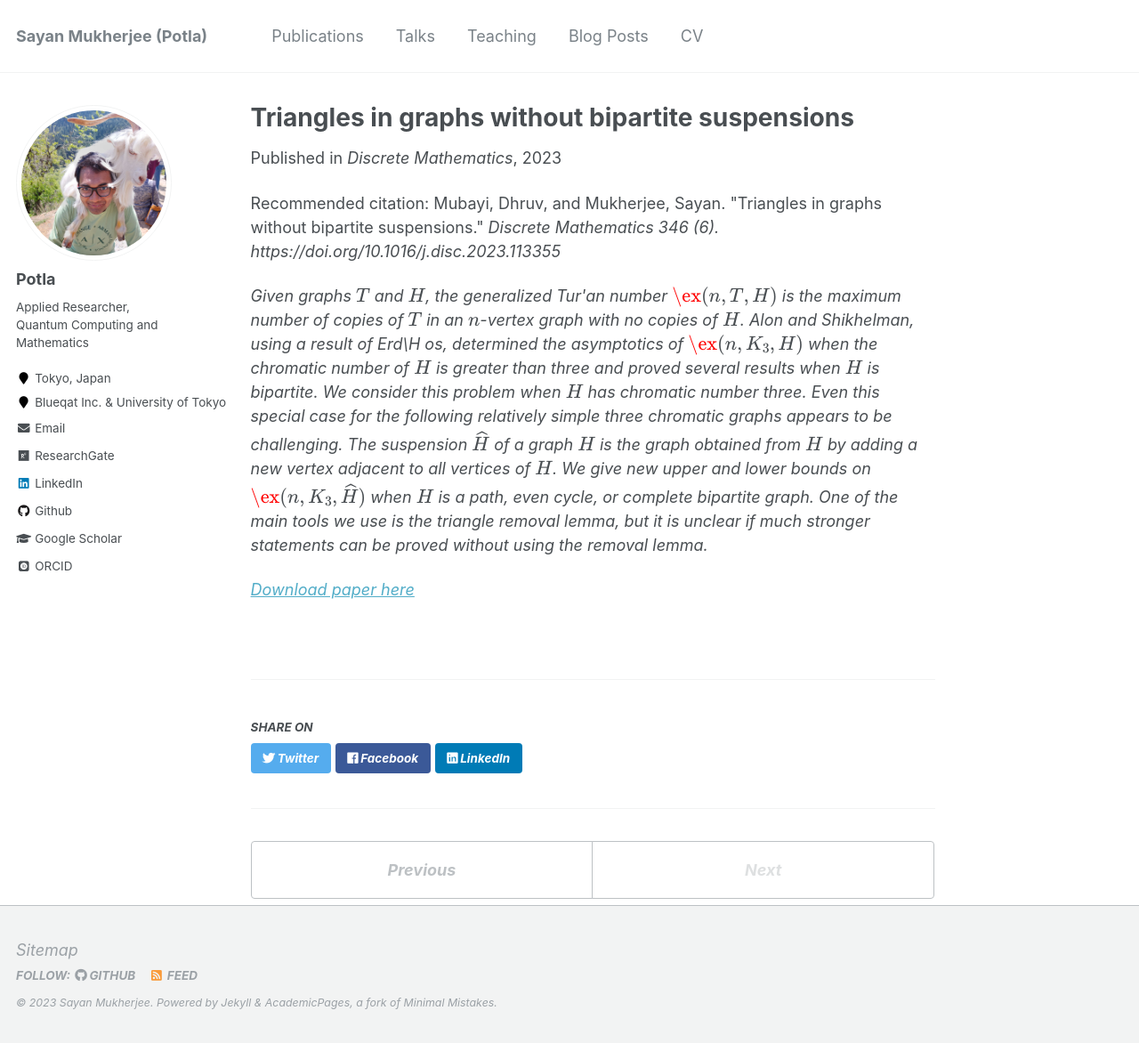
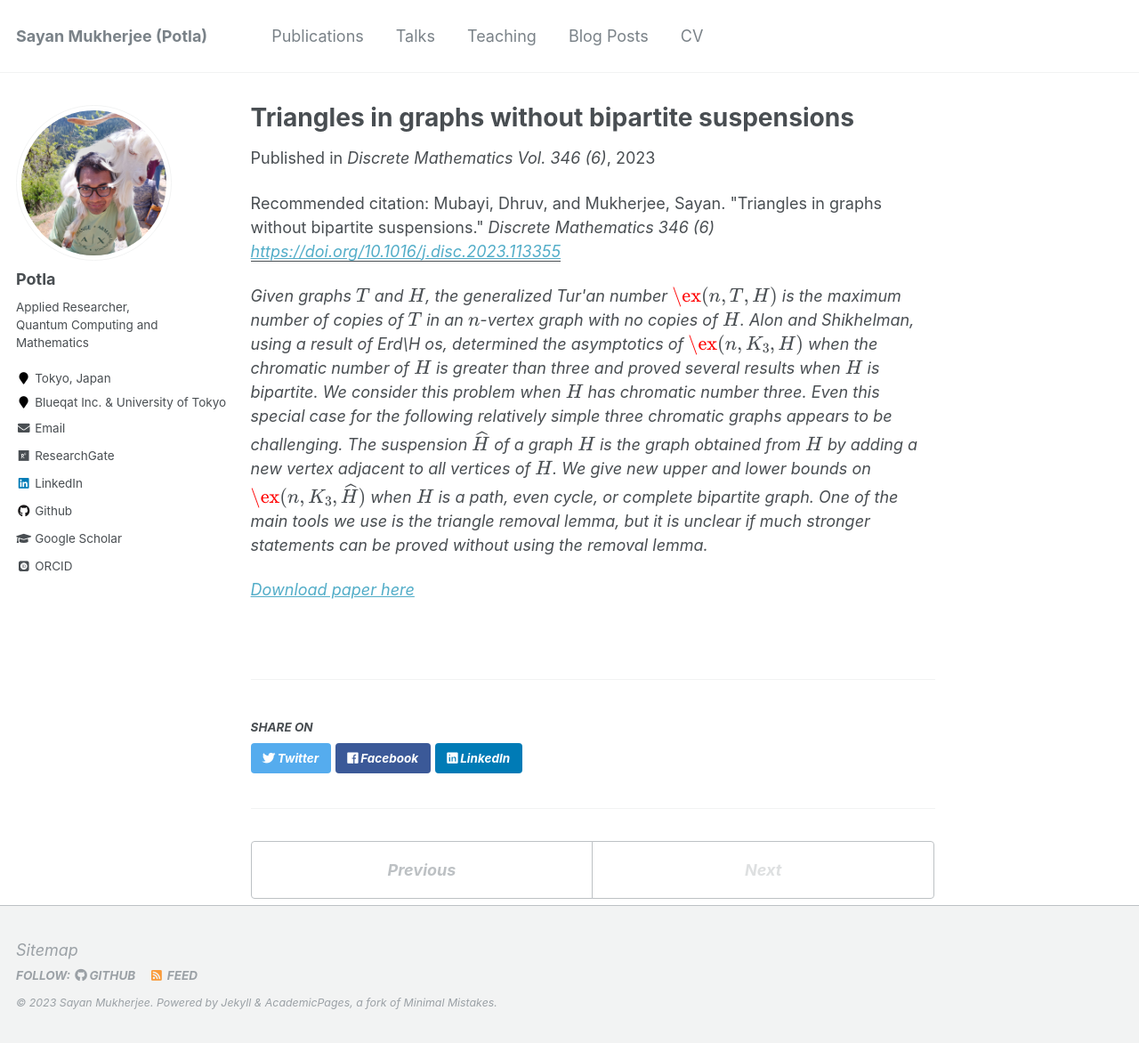
Before and after one commit to Potla1995/potla1995.github.io, a Jekyll site: the page built from _publications/2023-02-07-suspensionFree.md, in a window 1280 px wide and 1172 px high. Shown: the whole window at 89% size. Built offline with Jekyll 4.4.1, drawn with Linux system fonts in a browser that asks for light colours; some web fonts are replaced; formulas are drawn with MathJax 3.

Commit message:
Fix broken markdown in publications/

```diff
--- a/_publications/2023-02-07-suspensionFree.md
+++ b/_publications/2023-02-07-suspensionFree.md
@@ -4,9 +4,9 @@ collection: publications
 permalink: /publication/suspensionFree
 excerpt: 'Counting number of triangles in graphs forbidding suspensions of bipartite graphs.'
 date: 2023-02-07
-venue: 'Discrete Mathematics'
-paperurl:
-citation: 'Mubayi, Dhruv, and Mukherjee, Sayan. "Triangles in graphs without bipartite suspensions." <i>Discrete Mathematics 346 (6)<i>. https://doi.org/10.1016/j.disc.2023.113355'
+venue: 'Discrete Mathematics Vol. 346 (6)'
+paperurl: 'https://doi.org/10.1016/j.disc.2023.113355'
+citation: 'Mubayi, Dhruv, and Mukherjee, Sayan. "Triangles in graphs without bipartite suspensions." <i>Discrete Mathematics 346 (6)<i>'
 ---
 Given graphs $T$ and $H$, the generalized Tur\'an number $\ex(n,T,H)$ is the maximum number of copies of $T$ in an $n$-vertex graph with no copies of $H$. Alon and Shikhelman, using a result of Erd\H os, determined the asymptotics of $\ex(n,K_3,H)$ when the chromatic number of $H$ is greater than three and proved several results when $H$ is bipartite. We consider this problem when $H$ has chromatic number three. Even this special case for the following relatively simple three chromatic graphs appears to be challenging. The suspension $\widehat H$ of a graph $H$ is the graph obtained from $H$ by adding a new vertex adjacent to all vertices of $H$. We give new upper and lower bounds on $\ex(n,K_3,\widehat{H})$ when $H$ is a path, even cycle, or complete bipartite graph. One of the main tools we use is the triangle removal lemma, but it is unclear if much stronger statements can be proved without using the removal lemma.
 
```
